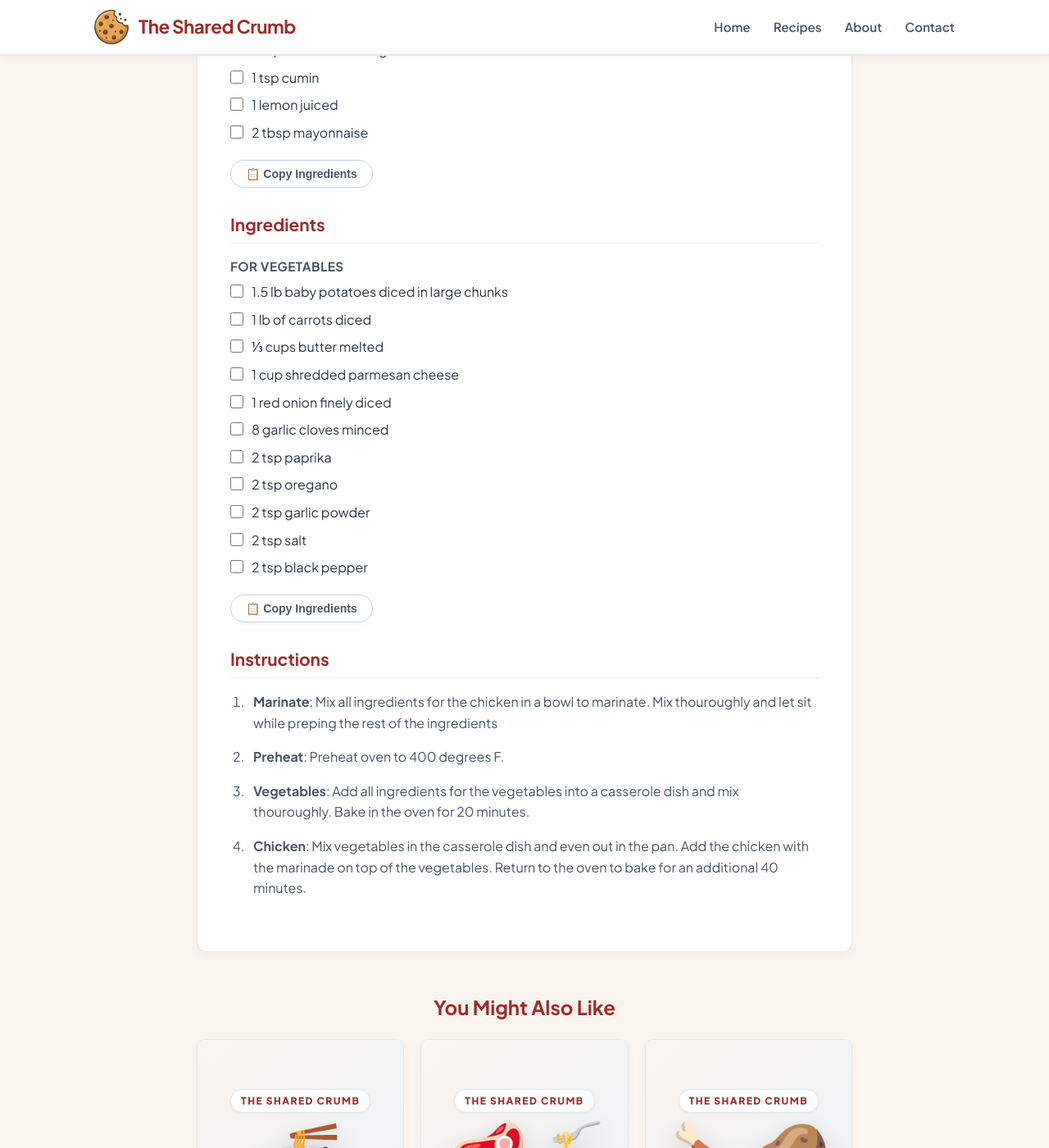
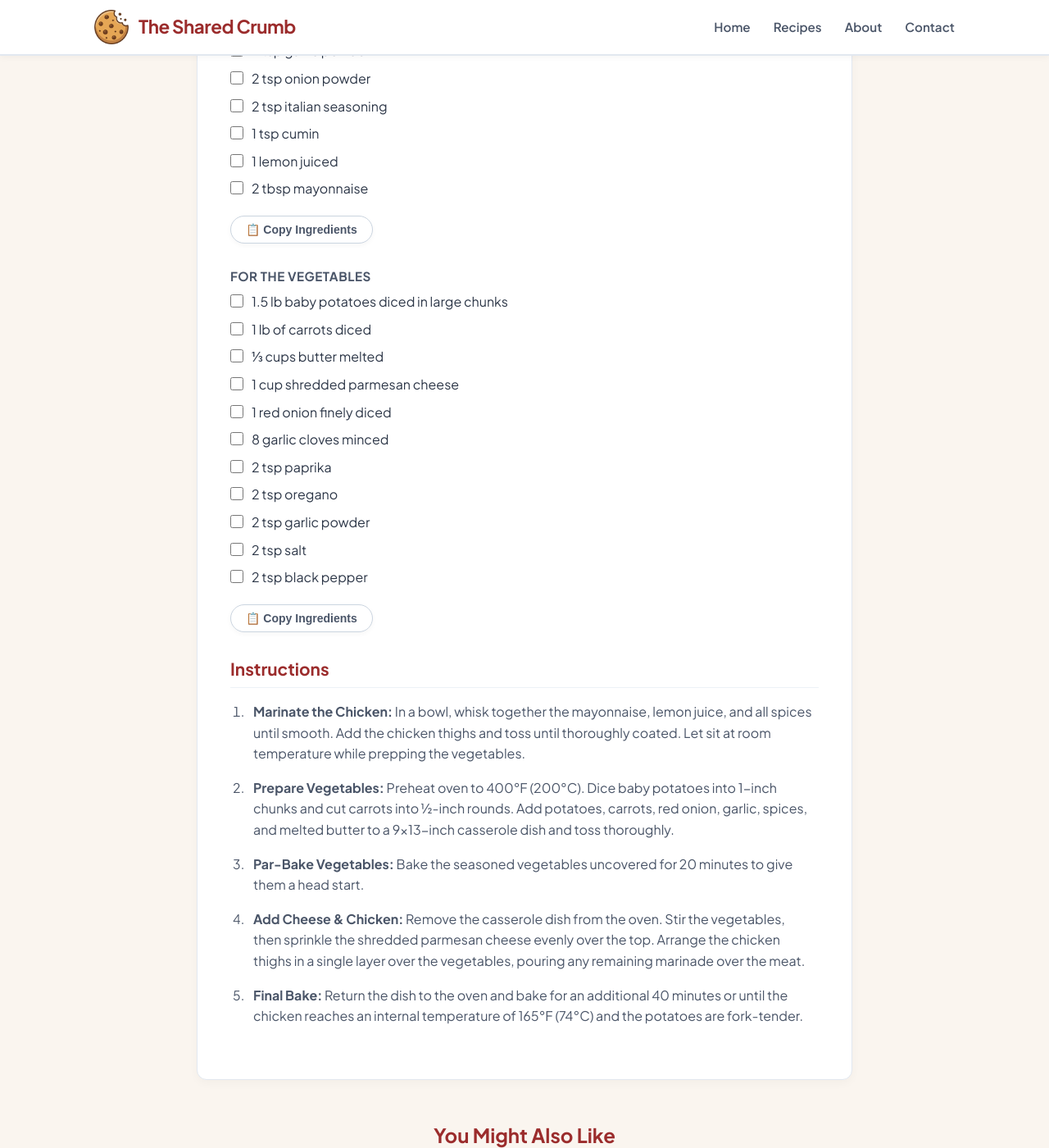
Before and after one commit to TheSharedCrumb/TheSharedCrumb, a Jekyll site: the page built from _recipes/Parmesan_Chicken_Vegetable_Bake.md, in a window 1280 px wide and 1400 px high, scrolled down 1503 px. Shown: the whole window at 82% size. Built offline with Jekyll 4.4.1, drawn with Linux system fonts in a browser that asks for light colours; some of the changed text lies outside the part shown.

Commit message:
Revise Parmesan Chicken Vegetable Bake recipe
Updated the recipe format and clarified instructions for marinating chicken and preparing vegetables.

```diff
--- a/_recipes/Parmesan_Chicken_Vegetable_Bake.md
+++ b/_recipes/Parmesan_Chicken_Vegetable_Bake.md
@@ -20,7 +20,8 @@ As this dish bakes, the magic happens right at the bottom of the pan. The rich,
 
 Making a big batch means tonight's effortless, comforting feast transforms into the kind of savory, hot leftover lunch that makes the whole midday break feel like a luxury. The flavors settle and deepen overnight, making day two arguably even better than day one.
 
-#### For Chicken
+### Ingredients
+#### For the Chicken
 * 8 chicken thighs
 * 1 tbsp seasoning salt
 * 1 tbsp paprika
@@ -31,8 +32,7 @@ Making a big batch means tonight's effortless, comforting feast transforms into
 * 1 lemon juiced
 * 2 tbsp mayonnaise
 
-### Ingredients
-#### For Vegetables
+#### For the Vegetables
 * 1.5 lb baby potatoes diced in large chunks
 * 1 lb of carrots diced
 * ⅓ cups butter melted
@@ -46,7 +46,8 @@ Making a big batch means tonight's effortless, comforting feast transforms into
 * 2 tsp black pepper
 
 ### Instructions
-1. **Marinate**: Mix all ingredients for the chicken in a bowl to marinate. Mix thouroughly and let sit while preping the rest of the ingredients
-2. **Preheat**: Preheat oven to 400 degrees F.
-3. **Vegetables**: Add all ingredients for the vegetables into a casserole dish and mix thouroughly. Bake in the oven for 20 minutes.
-4. **Chicken**: Mix vegetables in the casserole dish and even out in the pan. Add the chicken with the marinade on top of the vegetables. Return to the oven to bake for an additional 40 minutes.
+1. **Marinate the Chicken:** In a bowl, whisk together the mayonnaise, lemon juice, and all spices until smooth. Add the chicken thighs and toss until thoroughly coated. Let sit at room temperature while prepping the vegetables.
+2. **Prepare Vegetables:** Preheat oven to 400°F (200°C). Dice baby potatoes into 1-inch chunks and cut carrots into ½-inch rounds. Add potatoes, carrots, red onion, garlic, spices, and melted butter to a 9x13-inch casserole dish and toss thoroughly.
+3. **Par-Bake Vegetables:** Bake the seasoned vegetables uncovered for 20 minutes to give them a head start.
+4. **Add Cheese & Chicken:** Remove the casserole dish from the oven. Stir the vegetables, then sprinkle the shredded parmesan cheese evenly over the top. Arrange the chicken thighs in a single layer over the vegetables, pouring any remaining marinade over the meat.
+5. **Final Bake:** Return the dish to the oven and bake for an additional 40 minutes or until the chicken reaches an internal temperature of 165°F (74°C) and the potatoes are fork-tender.
```
Also changed, not shown: other parts of _recipes/Parmesan_Chicken_Vegetable_Bake.md (+1 -1 lines).
